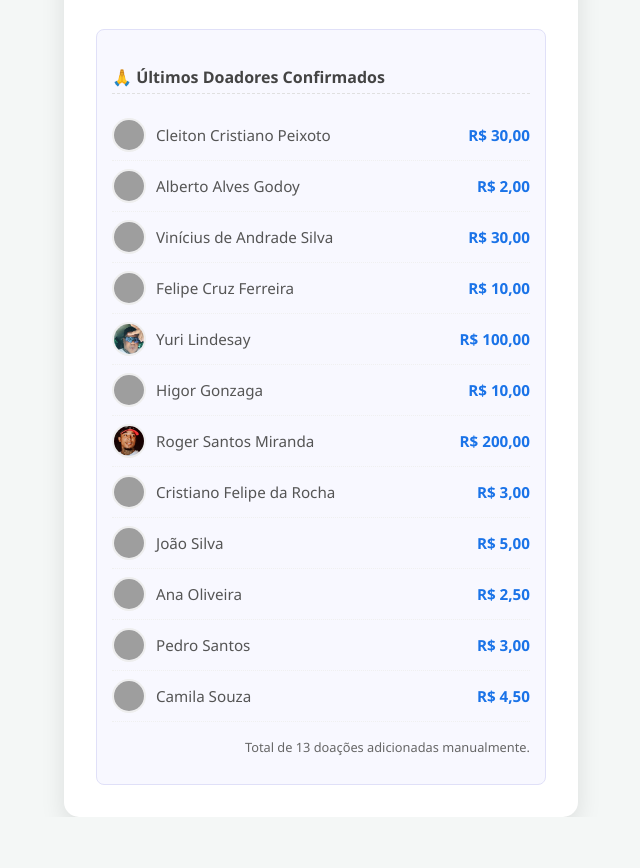
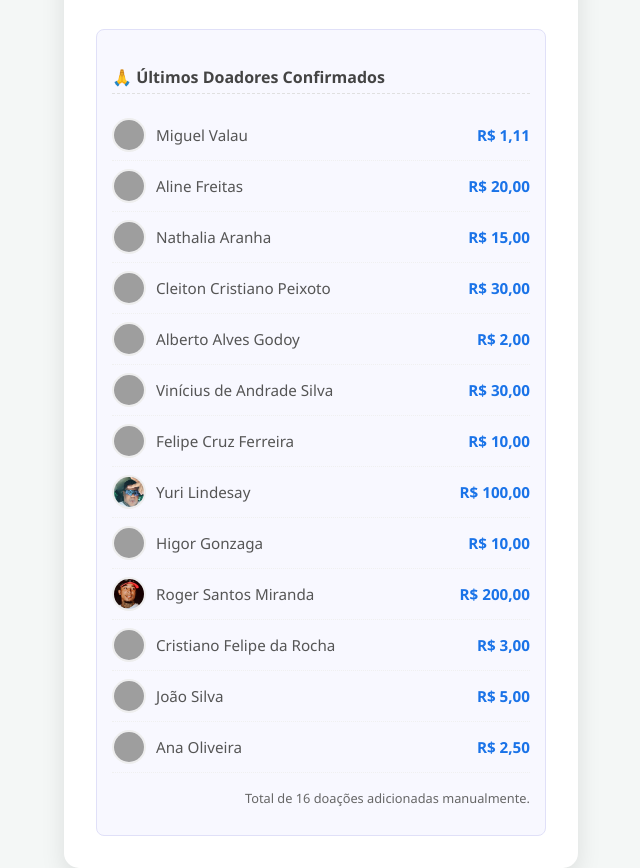
Before and after one commit to carlosjr77/Vakinha, a plain HTML site: page index.html in a window 1280 px wide. Shown: the part 752-1620 px from the top of the page, without its empty margins (319-959 px from the left). Before the commit the page ends 1569 px from the top, so only its background shows below. Drawn offline with Linux system fonts and the light colour scheme; grey boxes are pictures that could not be loaded.

Commit message:
Update index.html

```diff
--- a/index.html
+++ b/index.html
@@ -58,8 +58,8 @@
             background: linear-gradient(90deg, #00c853, #69f0ae);
             height: 100%;
             border-radius: 20px 0 0 20px;
-            /* **ATUALIZADO:** 24.80% da meta de R$ 3.000,00 (R$ 744,00) */
-            width: 24.80%;
+            /* **ATUALIZADO:** 26.00% da meta de R$ 3.000,00 (R$ 780,11) */
+            width: 26.00%;
             transition: width 0.5s ease;
         }
 
@@ -216,11 +216,11 @@
         </p>
 
         <div class="progress-container">
-            <div class="progress-bar" style="width: 24.80%;"></div>
+            <div class="progress-bar" style="width: 26.00%;"></div>
         </div>
 
         <div class="stats">
-            <span>Arrecadado: <span class="highlight" id="valor-arrecadado">R$ 744,00</span></span>
+            <span>Arrecadado: <span class="highlight" id="valor-arrecadado">R$ 780,11</span></span>
             <span>Meta: R$ 3.000,00</span>
         </div>
 
@@ -243,6 +243,27 @@
         <div class="donors-list">
             <h4>🙏 Últimos Doadores Confirmados</h4>
             <ul>
+                <li>
+                    <div class="donor-info">
+                        <img src="https://picsum.photos/30/30?random=15" class="donor-avatar" alt="Foto de Miguel Valau">
+                        Miguel Valau
+                    </div>
+                    <span class="donor-amount">R$ 1,11</span>
+                </li>
+                <li>
+                    <div class="donor-info">
+                        <img src="https://picsum.photos/30/30?random=14" class="donor-avatar" alt="Foto de Aline Freitas">
+                        Aline Freitas
+                    </div>
+                    <span class="donor-amount">R$ 20,00</span>
+                </li>
+                <li>
+                    <div class="donor-info">
+                        <img src="https://picsum.photos/30/30?random=13" class="donor-avatar" alt="Foto de Nathalia Aranha">
+                        Nathalia Aranha
+                    </div>
+                    <span class="donor-amount">R$ 15,00</span>
+                </li>
                 <li>
                     <div class="donor-info">
                         <img src="https://picsum.photos/30/30?random=12" class="donor-avatar" alt="Foto de Cleiton Cristiano Peixoto">
@@ -313,23 +334,9 @@
                     </div>
                     <span class="donor-amount">R$ 2,50</span>
                 </li>
-                <li>
-                    <div class="donor-info">
-                        <img src="https://picsum.photos/30/30?random=3" class="donor-avatar" alt="Foto de Pedro S.">
-                        Pedro Santos
-                    </div>
-                    <span class="donor-amount">R$ 3,00</span>
-                </li>
-                <li>
-                    <div class="donor-info">
-                        <img src="https://picsum.photos/30/30?random=4" class="donor-avatar" alt="Foto de Camila S.">
-                        Camila Souza
-                    </div>
-                    <span class="donor-amount">R$ 4,50</span>
-                </li>
             </ul>
             <p style="text-align: right; font-size: 0.8em; margin-top: 10px; color: #666;">
-                Total de 13 doações adicionadas manualmente.
+                Total de 16 doações adicionadas manualmente.
             </p>
         </div>
     </div>
```
